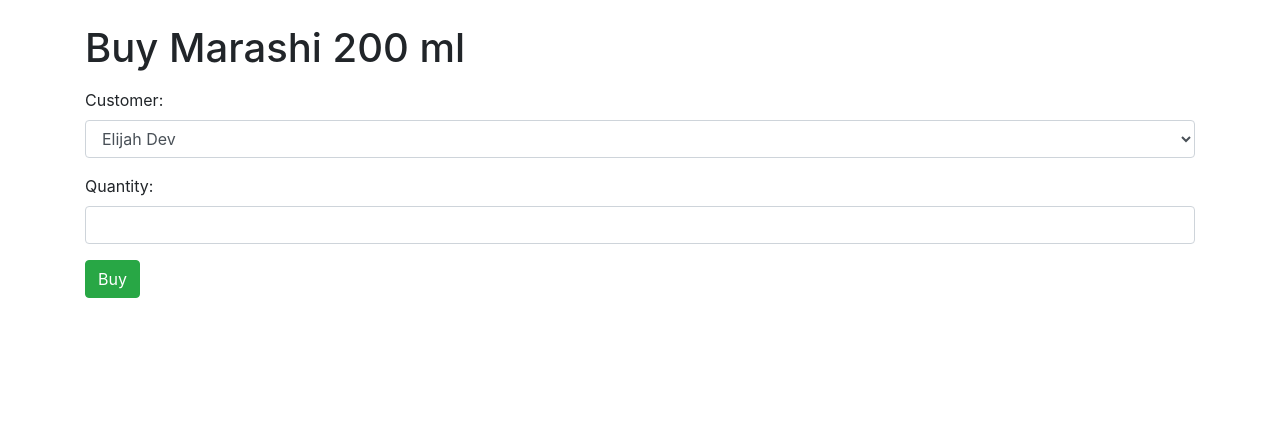
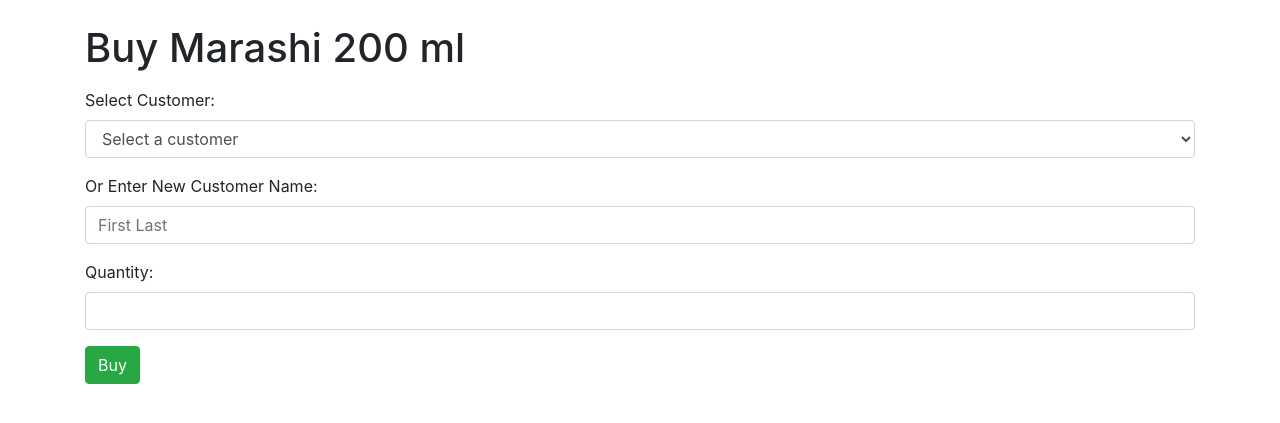
Before and after one commit to elkdev72/cosmeticstore, a Django app: page /buy/1/ in a window 1280 px wide. Shown: the part 56-479 px from the top of the page. Run offline with Django 5.2, Linux system fonts and the light colour scheme; a user stored in the database is signed in; data comes from the database, SQL or seed files in the repository; both versions use the stored data as it was after the commit; some libraries are stand-ins or nearby versions.

Commit message:
features

```diff
--- a/cosmetic_pos/store/templates/store/buy_product.html
+++ b/cosmetic_pos/store/templates/store/buy_product.html
@@ -4,15 +4,23 @@
 
 {% block content %}
 <h1 class="mt-4">Buy {{ product.name }}</h1>
+{% if error %}
+<div class="alert alert-danger">{{ error }}</div>
+{% endif %}
 <form method="post" class="mt-3">
     {% csrf_token %}
     <div class="form-group">
-        <label for="customer">Customer:</label>
+        <label for="customer">Select Customer:</label>
         <select name="customer_id" id="customer" class="form-control">
+            <option value="">Select a customer</option>
             {% for customer in customers %}
             <option value="{{ customer.id }}">{{ customer.first_name }} {{ customer.last_name }}</option>
             {% endfor %}
         </select>
+    </div>
+    <div class="form-group">
+        <label for="customer_name">Or Enter New Customer Name:</label>
+        <input type="text" name="customer_name" id="customer_name" class="form-control" placeholder="First Last">
     </div>
     <div class="form-group">
         <label for="quantity">Quantity:</label>
--- a/cosmetic_pos/store/views.py
+++ b/cosmetic_pos/store/views.py
@@ -27,18 +27,36 @@ def index(request):
     products = Product.objects.all()
     return render(request, 'store/index.html', {'products': products})
 
+@login_required
 def buy_product(request, product_id):
     product = get_object_or_404(Product, pk=product_id)
     if request.method == 'POST':
-        customer_id = request.POST['customer_id']
+        customer_id = request.POST.get('customer_id')
+        customer_name = request.POST.get('customer_name')
         quantity = int(request.POST['quantity'])
-        customer = get_object_or_404(Customer, pk=customer_id)
+
+        if customer_id:
+            customer = get_object_or_404(Customer, pk=customer_id)
+        elif customer_name:
+            first_name, last_name = customer_name.split(' ', 1)
+            customer = Customer.objects.create(first_name=first_name, last_name=last_name)
+        else:
+            # Handle error case where neither customer_id nor customer_name is provided
+            return render(request, 'store/buy_product.html', {
+                'product': product,
+                'customers': Customer.objects.all(),
+                'error': 'Please select a customer or enter a new customer name.'
+            })
+
         Transaction.objects.create(product=product, customer=customer, quantity=quantity)
         product.stock -= quantity
         product.save()
-        return HttpResponseRedirect(reverse('index'))
+        return redirect('index')
+
     customers = Customer.objects.all()
     return render(request, 'store/buy_product.html', {'product': product, 'customers': customers})
+
+
 
 
 @login_required
```
Also changed, not shown: cosmetic_pos/db.sqlite3.
